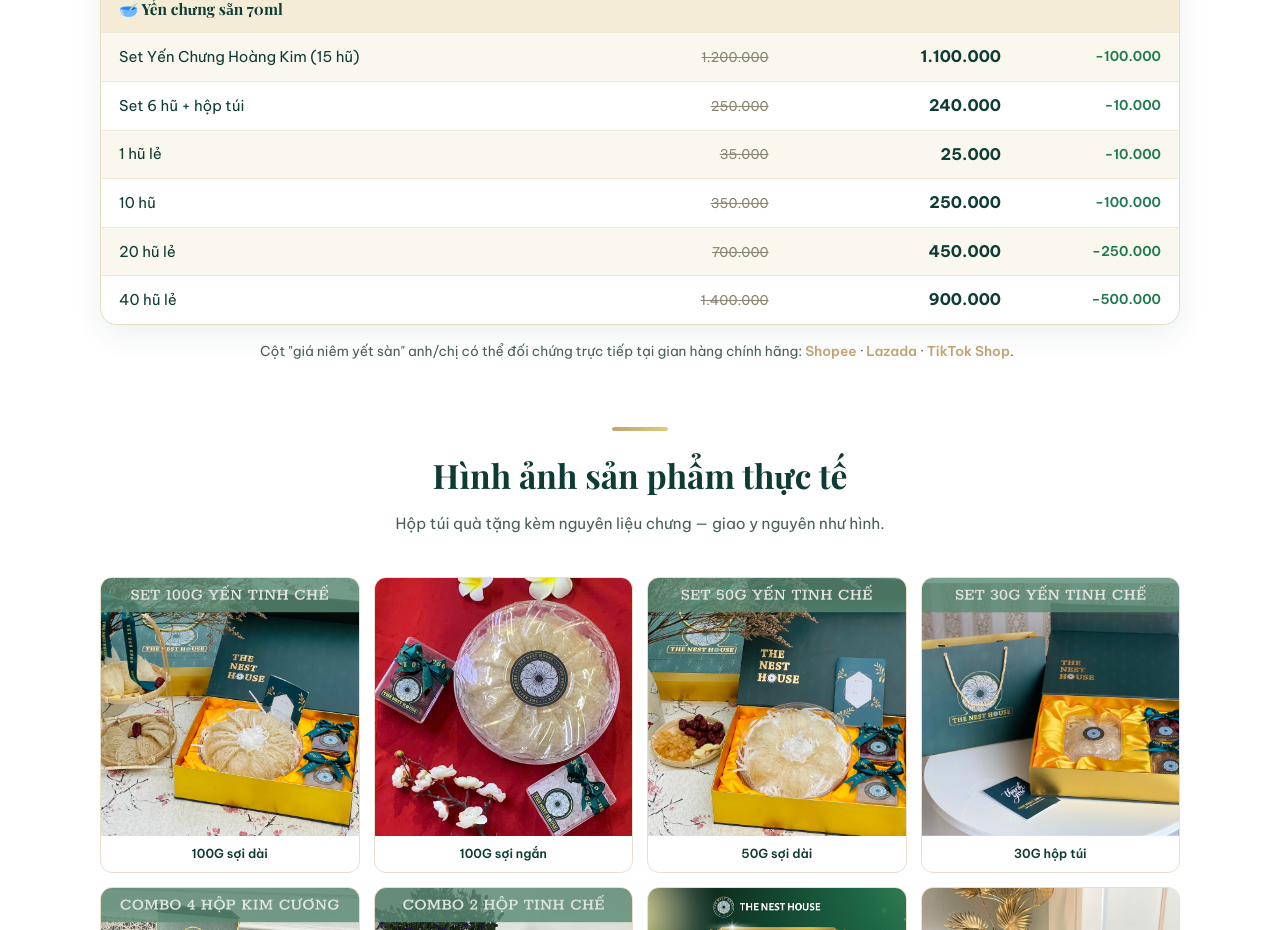
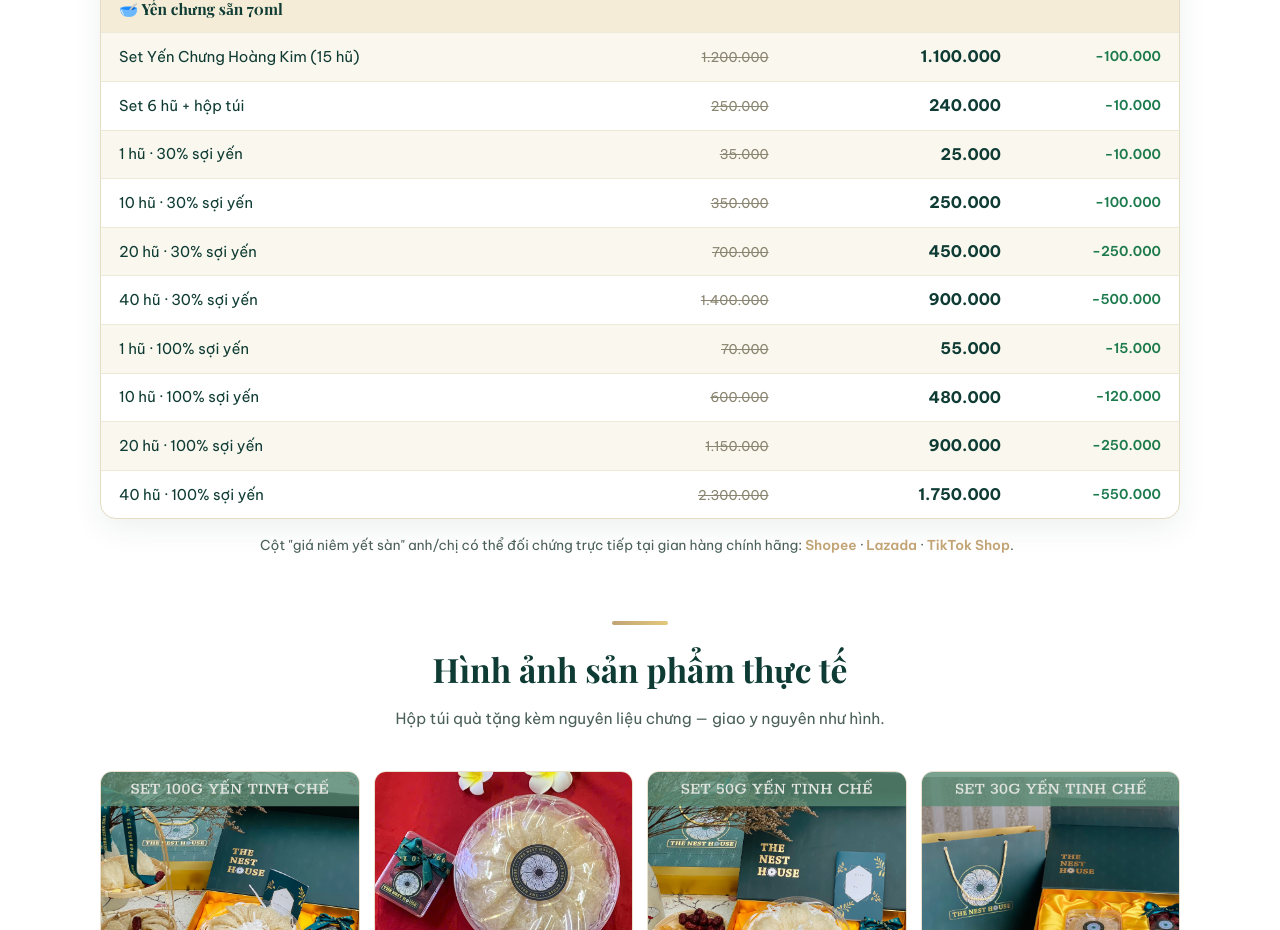
Before and after one commit to nguyenanhtuhp1987-vietnam/tnh-banggia, a plain HTML site: page index.html in a window 1280 px wide. Shown: the part 2420-3350 px from the top of the page. Drawn offline with nearby package versions, Linux system fonts and the light colour scheme.

Commit message:
Them gia dat truc tiep yen chung 100% (55k/480k/900k/1.750k), gan nhan 30% soi yen cho hu le cu
Co-Authored-By: Claude Opus 5 <noreply@anthropic.com>

```diff
--- a/index.html
+++ b/index.html
@@ -257,10 +257,14 @@
           <tr class="group"><td colspan="4">🥣 Yến chưng sẵn 70ml</td></tr>
           <tr><td>Set Yến Chưng Hoàng Kim (15 hũ)</td><td><span class="san">1.200.000</span></td><td class="gia">1.100.000</td><td class="save">−100.000</td></tr>
           <tr><td>Set 6 hũ + hộp túi</td><td><span class="san">250.000</span></td><td class="gia">240.000</td><td class="save">−10.000</td></tr>
-          <tr><td>1 hũ lẻ</td><td><span class="san">35.000</span></td><td class="gia">25.000</td><td class="save">−10.000</td></tr>
-          <tr><td>10 hũ</td><td><span class="san">350.000</span></td><td class="gia">250.000</td><td class="save">−100.000</td></tr>
-          <tr><td>20 hũ lẻ</td><td><span class="san">700.000</span></td><td class="gia">450.000</td><td class="save">−250.000</td></tr>
-          <tr><td>40 hũ lẻ</td><td><span class="san">1.400.000</span></td><td class="gia">900.000</td><td class="save">−500.000</td></tr>
+          <tr><td>1 hũ · 30% sợi yến</td><td><span class="san">35.000</span></td><td class="gia">25.000</td><td class="save">−10.000</td></tr>
+          <tr><td>10 hũ · 30% sợi yến</td><td><span class="san">350.000</span></td><td class="gia">250.000</td><td class="save">−100.000</td></tr>
+          <tr><td>20 hũ · 30% sợi yến</td><td><span class="san">700.000</span></td><td class="gia">450.000</td><td class="save">−250.000</td></tr>
+          <tr><td>40 hũ · 30% sợi yến</td><td><span class="san">1.400.000</span></td><td class="gia">900.000</td><td class="save">−500.000</td></tr>
+          <tr><td>1 hũ · 100% sợi yến</td><td><span class="san">70.000</span></td><td class="gia">55.000</td><td class="save">−15.000</td></tr>
+          <tr><td>10 hũ · 100% sợi yến</td><td><span class="san">600.000</span></td><td class="gia">480.000</td><td class="save">−120.000</td></tr>
+          <tr><td>20 hũ · 100% sợi yến</td><td><span class="san">1.150.000</span></td><td class="gia">900.000</td><td class="save">−250.000</td></tr>
+          <tr><td>40 hũ · 100% sợi yến</td><td><span class="san">2.300.000</span></td><td class="gia">1.750.000</td><td class="save">−550.000</td></tr>
         </tbody>
       </table>
     </div>
```
